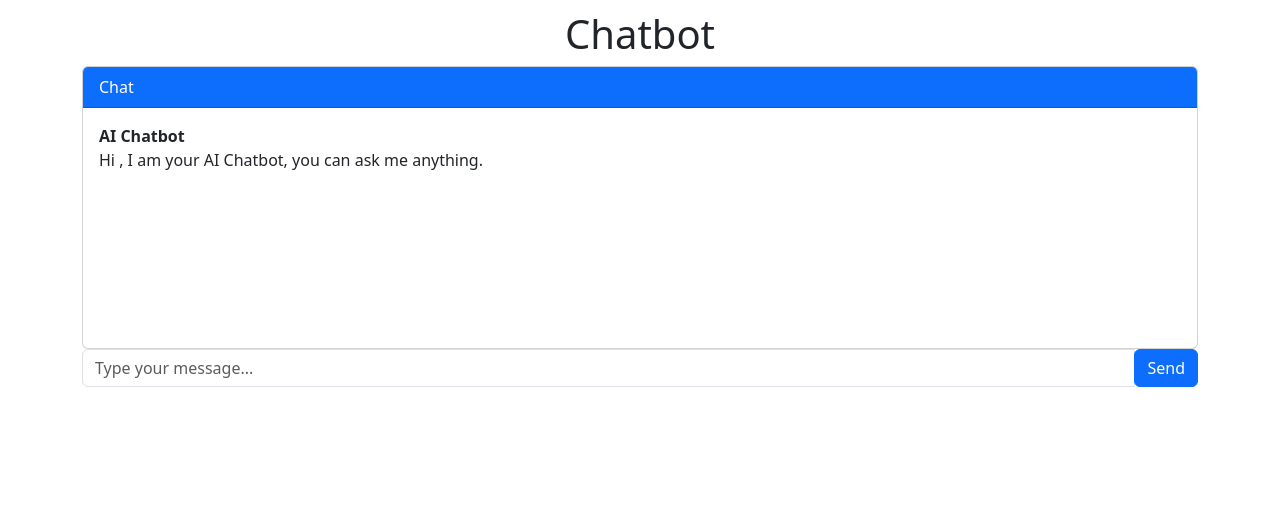
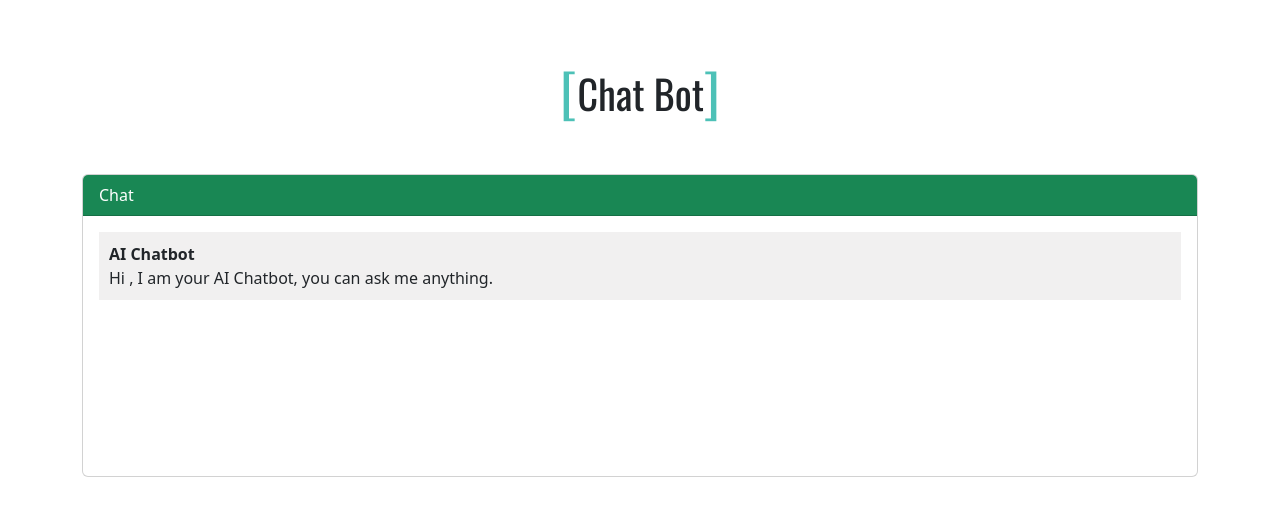
Before and after one commit to Lunecid/MultiCamp_Final, a Django app: page /chatbot/ in a window 1280 px wide. Shown: the part 86-603 px from the top of the page. Run offline with Django 5.2, Linux system fonts and the light colour scheme.

Commit message:
수정중

```diff
--- a/chatbot/templates/chatbot.html
+++ b/chatbot/templates/chatbot.html
@@ -1,6 +1,9 @@
 {% extends 'base.html' %}
-{% block styles %}
+
+{% block body %}
 <style>
+    @import url(https://fonts.googleapis.com/css?family=Oswald);
+
     body, html {
       height: 100%;
     }
@@ -60,16 +63,44 @@
       flex-direction: column;
     }
 
+    h1.Name { position: relative; }
+
+    h1.Name:before,
+    h1.Name:after {
+        content: '[';
+        display: inline-block;
+        position: relative;
+        top: 1px;
+        height: 100%;
+        font-size: 1.25em;
+        color: #4dc1b7;
+
+        transition: all 0.5s ease;
+    }
+
+    h1.Name:after { content: ']'; }
+
+    h1.Name:hover:before {
+        transform: translateX(-5px);
+    }
+
+    h1.Name:hover:after {
+        transform: translateX(5px);
+    }
+
+    h1.Name {
+        font-family: "Oswald", sans-serif;
+    };
   </style>
-{% endblock %}
 
-
-{% block body %}
-<h1 class="Name" style="text-align: center;"><span>Chatbot</span></h1>
-
+<br>
+<br>
+<h1 class="Name" style="text-align: center;"><span>Chat Bot</span></h1>
+<br>
+<br>
 <div class="chat-container">
   <div class="card flex-grow-1">
-    <div class="card-header bg-primary text-white">Chat</div>
+    <div class="card-header bg-success text-white">Chat</div>
 
     <div class="card-body messages-box">
 
--- a/ranking/templates/ranking.html
+++ b/ranking/templates/ranking.html
@@ -65,7 +65,9 @@
                             {% elif forloop.counter == 3 %}
                                 <img src="{{ MEDIA_URL }}/media/images/icon_image/bronze_medal.png" alt="Bronze Medal" class="medal-img bronze-medal">
                             {% endif %}
-                            <span class="username text-success">{{ score.user.username }}</span>
+                            <span class="username text-success"> <strong>
+                        {{ score.user.username }} </strong> <span class="text-dark">님</span></span>
+
                         </div>
                         <span class="points_name fs-6">Points: {{ score.points }}</span>
                     </div>
```
Also changed, not shown: mypage/templates/mypage.html (+43 -1 lines).
